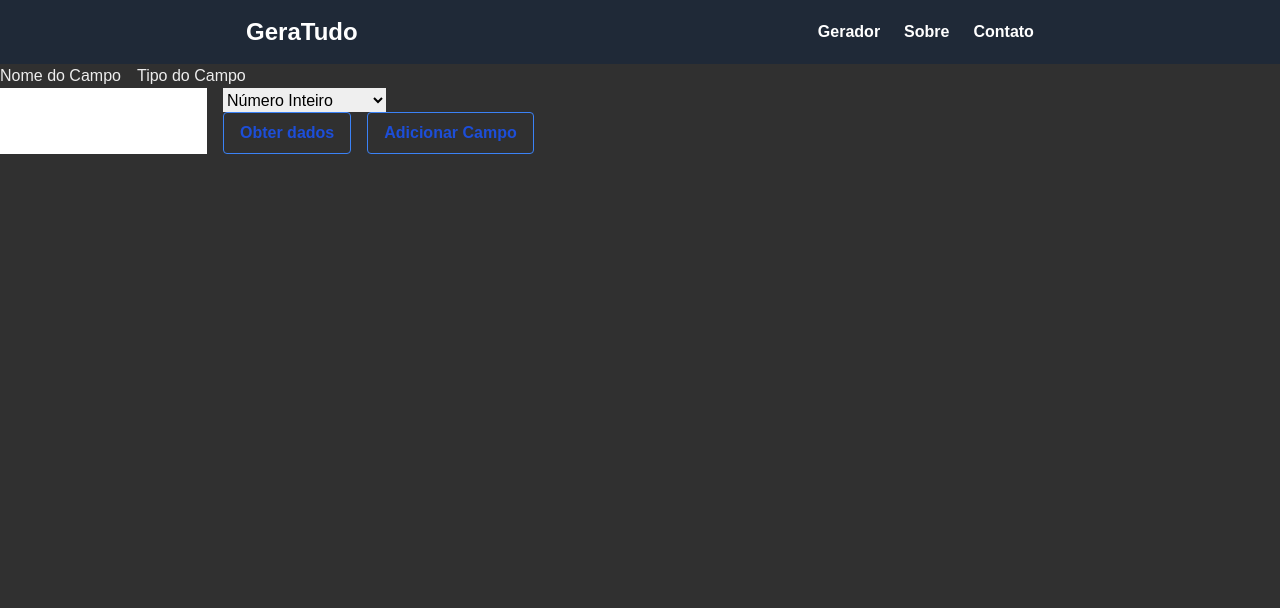
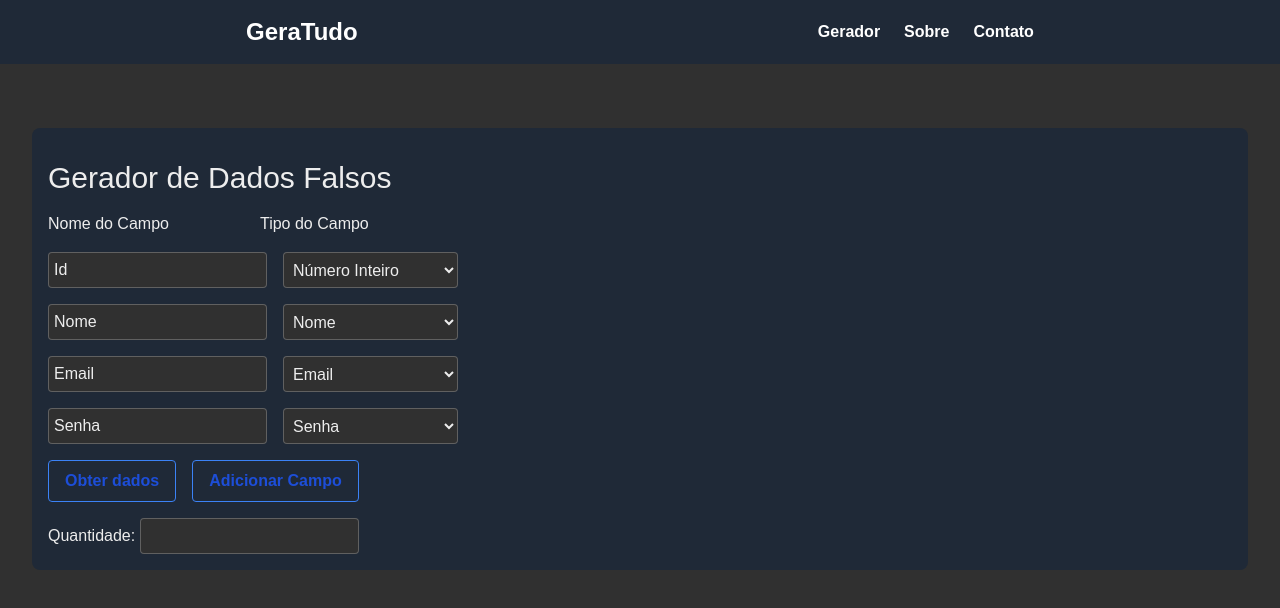
Before and after one commit to JuniorBandeira7/web_mock_generator, a Next.js app: page / in a window 1280 px wide. Shown: the top 608 px of the page. Built offline with nearby package versions, Linux system fonts and the light colour scheme.

Commit message:
design GeradorSection

```diff
--- a/src/app/components/GeradorSection.tsx
+++ b/src/app/components/GeradorSection.tsx
@@ -3,7 +3,10 @@ import { useState } from "react";
 import { Button } from "./Button";
 
 export default function GeradorSection() {
-    const [campos, setCampos] = useState([{ nome: '', tipo: '' }])
+    const [campos, setCampos] = useState([{ nome: 'Id', tipo: '' },
+        { nome: 'Nome', tipo: 'Nome' },
+        { nome: 'Email', tipo: 'Email' },
+        { nome: 'Senha', tipo: 'Senha' }])
     const [quantidade, setQuantidade] = useState<number>(1)
 
     const adcionarCampo = () => {
@@ -44,15 +47,38 @@ export default function GeradorSection() {
 
     return (
         <>
-            <section>
-                <div className="flex flex-row gap-4">
-                    <div>Nome do Campo</div>
-                    <div>Tipo do Campo</div>
+            <section className="gerador-section bg-gray-800 p-4 rounded-lg">
+                <div className="w-full flex mt-4 text-3xl">
+                    <h1>Gerador de Dados Falsos</h1>
                 </div>
-                {campos.map(() => (
-                    <div className="flex flex-row gap-4" >
-                        <input type="text" className="text-black" />
-                        <select name="type" id="type" className="text-black select">
+                <div className="flex flex-row gap-4 mt-4">
+                    <span>Nome do Campo</span>
+                    <span className="ml-[75px] span2">Tipo do Campo</span>
+                </div>
+                <div className="flex flex-col gap-4 mt-4">
+                    {campos.map((campo, index) => (
+                        <div className="flex flex-row gap-4" key={index}>
+                            <input type="text"
+                            className=""
+                            value={campo.nome}
+                            onChange={(e) => {
+                                const novosCampos = [...campos]
+                                novosCampos[index].nome = e.target.value
+                                setCampos(novosCampos)
+                            }}
+                            />
+
+                            <select name="type"
+                            id="type"
+                            className="select"
+                            value={campo.tipo}
+                            onChange={(e) => {
+                                const novosCampos = [...campos]
+                                novosCampos[index].tipo = e.target.value
+                                setCampos(novosCampos)
+                            }}
+
+                            >
                                 <option value="Número Inteiro">Número Inteiro</option>
                                 <option value="Número">Número</option>
                                 <option value="Nome">Nome</option>
@@ -63,11 +89,12 @@ export default function GeradorSection() {
                             </select>
                         </div>
                     ))}
-                <div className="flex flex-row gap-4">
-                    <input type="number" className="text-black" name="quantidade" id="quantidade" onChange={(e) => { setQuantidade(e.target.valueAsNumber) }} />
+                </div>
+                <div className="flex flex-row gap-4 mt-4">
                     <Button onClick={enviarEBaixar}>Obter dados</Button>
                     <Button onClick={adcionarCampo}>Adicionar Campo</Button>
                 </div>
+                Quantidade: <input type="number" className="mt-4" name="quantidade" id="quantidade" onChange={(e) => { setQuantidade(e.target.valueAsNumber) }} />
             </section>
         </>
     );
--- a/src/app/globals.css
+++ b/src/app/globals.css
@@ -4,6 +4,7 @@
 
 
 :root {
+  width: 100%;
   --background: #303030;
   --foreground: #ededed;
 }
@@ -19,3 +20,68 @@ body {
     text-wrap: balance;
   }
 }
+
+input, select {
+  background-color: #303030;
+  color: #ededed;
+  border: 1px solid #ffffff3b;
+  border-radius: 4px;
+  outline: none;
+  padding: 5px;
+}
+
+input:hover {
+  border: 1px solid #ededed;
+}
+
+input:focus {
+  border: 1px solid rgb(59 130 246 / var(--tw-border-opacity, 1));
+}
+
+input::-webkit-outer-spin-button,
+input::-webkit-inner-spin-button {
+  /* display: none; <- Crashes Chrome on hover */
+  -webkit-appearance: none;
+  margin: 0;
+  /* <-- Apparently some margin are still there even though it's hidden */
+}
+
+input[type=number] {
+  -moz-appearance: textfield;
+  /* Firefox */
+}
+
+.gerador-section {
+
+}
+
+@media (min-width: 1500px) {
+  main {
+    max-width: 1500px;
+  }
+}
+
+@media (max-width: 1500px) {
+  main {
+    max-width: 95%;
+  }
+}
+
+@media (max-width: 450px) {
+  input, select {
+    max-width: 140px;
+  }
+
+  header {
+    justify-content: flex-start !important;
+  }
+
+  nav {
+    gap: 1rem !important;
+    margin: 15px;
+  }
+
+  .span2 {
+    margin-left: 30px !important;
+  }
+}
--- a/src/app/page.tsx
+++ b/src/app/page.tsx
@@ -2,8 +2,10 @@ import GeradorSection from "./components/GeradorSection";
 
 export default function Home() {
   return (
-    <>
-      <GeradorSection></GeradorSection>
-    </>
+  <main className="mr-auto ml-auto">
+      <div className="mt-16">
+        <GeradorSection></GeradorSection>
+      </div>
+  </main>
   );
 }
```
Lines whose indentation alone changed are shown as unchanged.
